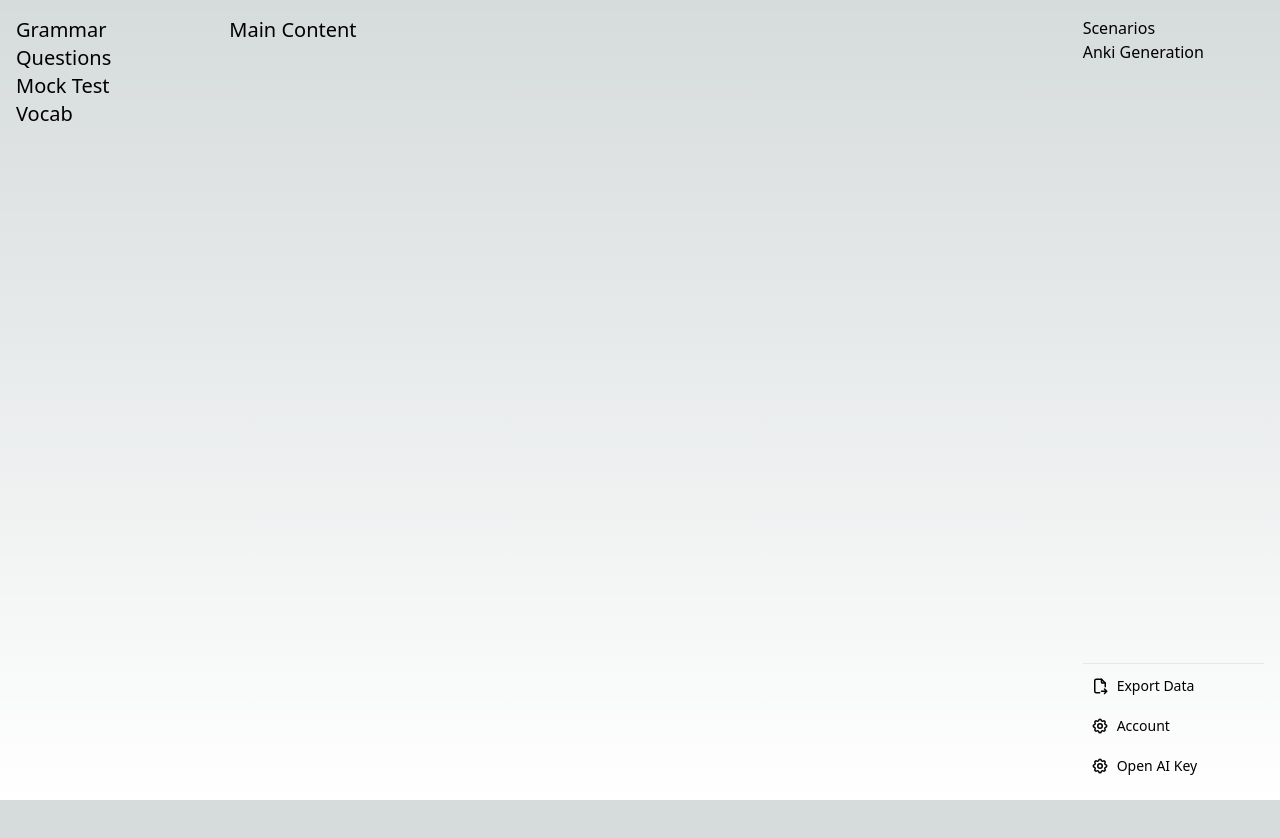
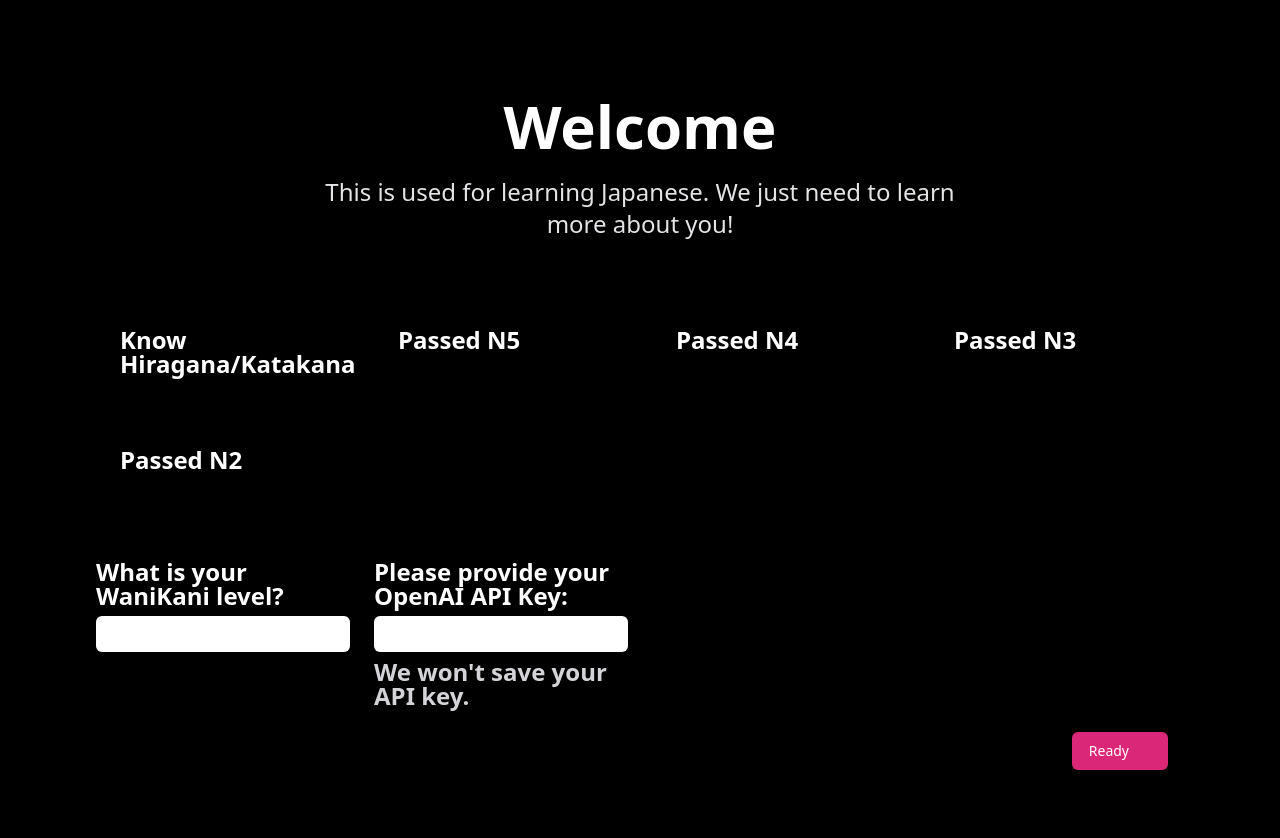
Before and after one commit to brayanMuniz/chatbot-client, a Next.js app: page / in a window 1280 px wide. Shown: the top 838 px of the page. Before the commit the page ends 800 px from the top, so only its background shows below. Built offline with nearby package versions, Linux system fonts and the light colour scheme.

Commit message:
Used registartion component and added storage type

```diff
--- a/pages/index.tsx
+++ b/pages/index.tsx
@@ -1,14 +1,32 @@
-import React, { useEffect } from "react";
+import React, { useEffect, useState } from "react";
+
+import Registration from "@/components/Registration/Registration";
 import { SidebarButton } from "@/components/Sidebar/SidebarButton";
+
 import { IconFileExport, IconSettings } from "@tabler/icons-react";
+import { LocalStorage } from "@/types/storage";
 
 export default function Home() {
+  const [isRegistered, setRegistered] = useState(false);
+
   useEffect(() => {
-    console.log("Hello");
+    const storageData: LocalStorage = {
+      apiKey: localStorage.getItem("apiKey"),
+      currentWanikaniLevel: localStorage.getItem("currentWanikaniLevel"),
+      currentJlptLevel: localStorage.getItem("currentJlptLevel"),
+    };
+    if (
+      storageData.apiKey &&
+      (storageData.currentWanikaniLevel || storageData.currentJlptLevel)
+    )
+      setRegistered(true);
+
+    console.log(storageData);
   }, []);
 
   return (
-    <main className="">
+    <main>
+      {isRegistered ? (
         <div className="flex h-screen dark:bg-[#343541]">
           <div className="w-1/6 dark:bg-[#202123] p-4">
             <h1 className="text-xl">Grammar Questions</h1>
@@ -33,6 +51,9 @@ export default function Home() {
             </div>
           </div>
         </div>
+      ) : (
+        <Registration />
+      )}
     </main>
   );
 }
--- /dev/null
+++ b/types/storage.ts
@@ -0,0 +1,5 @@
+export interface LocalStorage {
+    apiKey: string | null;
+    currentWanikaniLevel: string | null; // use vocab level - 1
+    currentJlptLevel: string | null;     // use level - 1
+}
```
Lines whose indentation alone changed are shown as unchanged.
